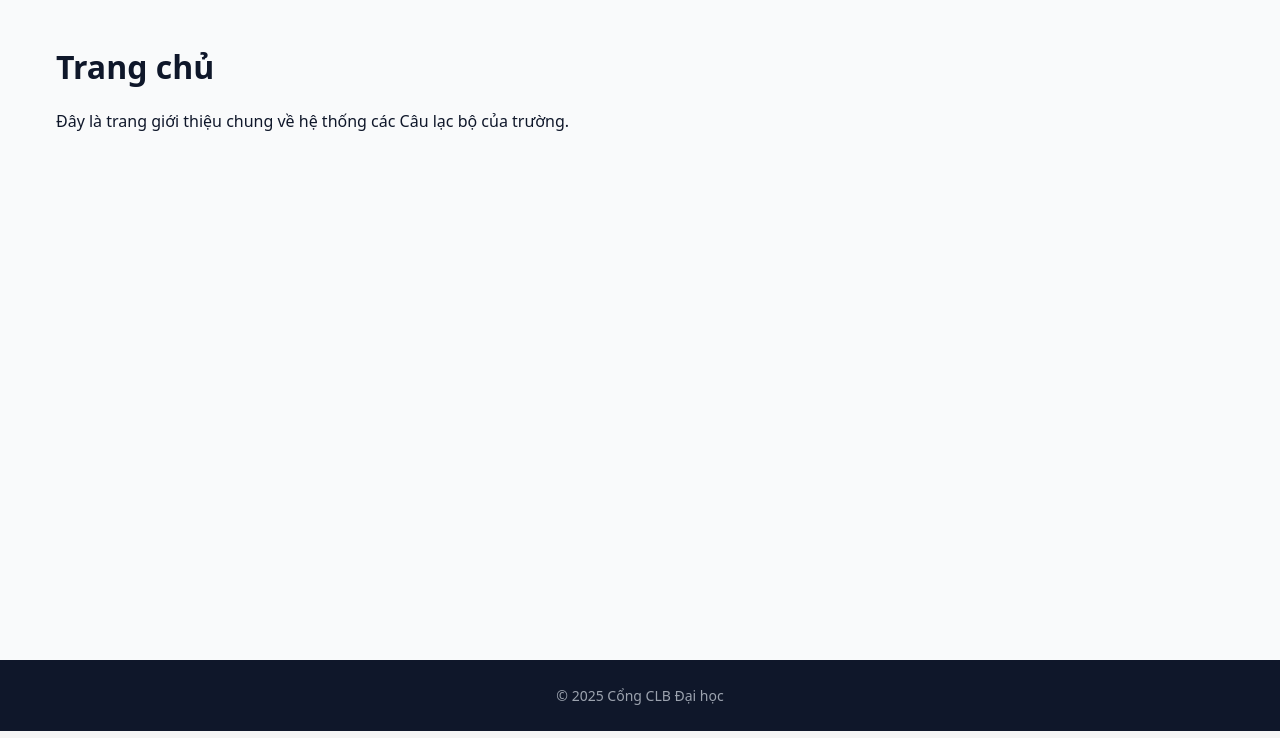
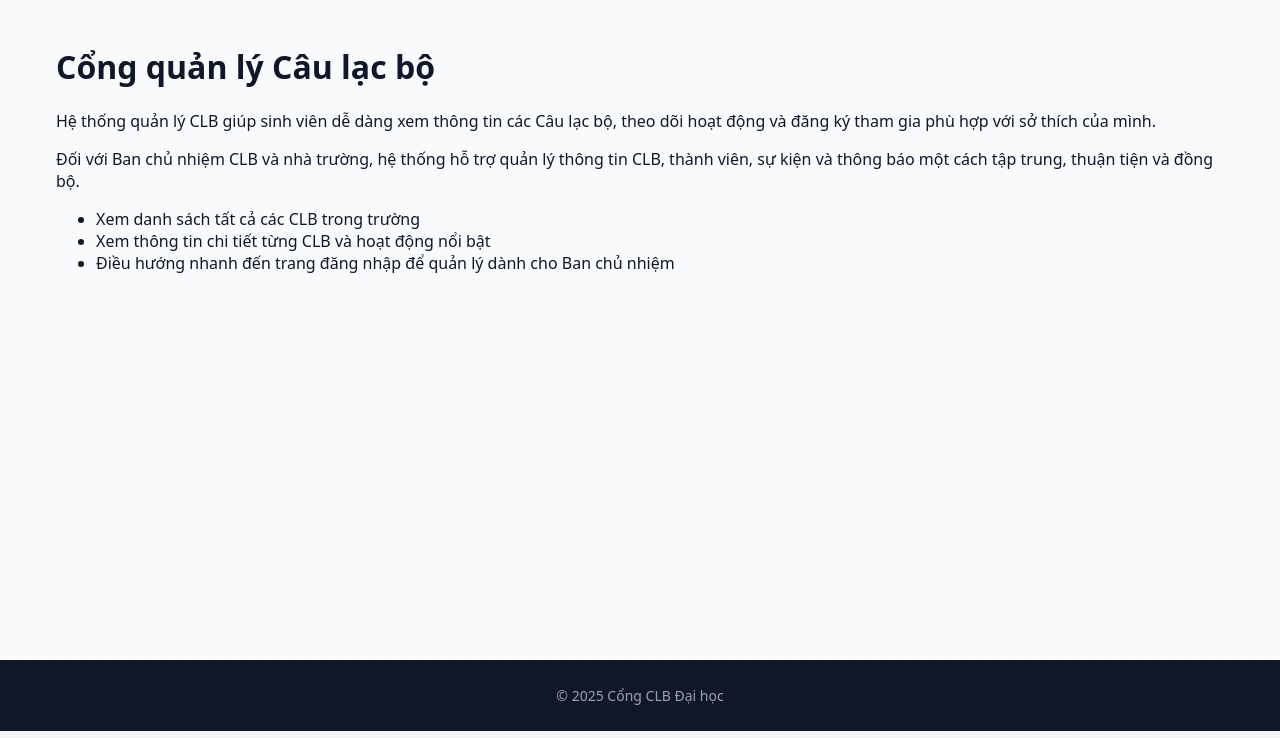
Before and after one commit to hnguyen013/nhapmon_cnpm_group-1_club-management, a Django app: page / in a window 1280 px wide. Shown: the part 62-800 px from the top of the page. Run offline with Django 5.2, Linux system fonts and the light colour scheme.

Commit message:
feat: update home page introduction

```diff
--- a/portal/templates/portal/home.html
+++ b/portal/templates/portal/home.html
@@ -1,8 +1,22 @@
 {% extends "portal/base_home.html" %}
 
-{% block title %}Trang chủ | Cổng CLB{% endblock %}
+{% block title %}Trang chủ | Cổng quản lý CLB{% endblock %}
 
 {% block content %}
-<h1>Trang chủ</h1>
-<p>Đây là trang giới thiệu chung về hệ thống các Câu lạc bộ của trường.</p>
+<h1>Cổng quản lý Câu lạc bộ</h1>
+
+<p>
+    Hệ thống quản lý CLB giúp sinh viên dễ dàng xem thông tin các Câu lạc bộ,
+    theo dõi hoạt động và đăng ký tham gia phù hợp với sở thích của mình.
+</p>
+<p>
+    Đối với Ban chủ nhiệm CLB và nhà trường, hệ thống hỗ trợ quản lý thông tin CLB,
+    thành viên, sự kiện và thông báo một cách tập trung, thuận tiện và đồng bộ.
+</p>
+
+<ul>
+    <li>Xem danh sách tất cả các CLB trong trường</li>
+    <li>Xem thông tin chi tiết từng CLB và hoạt động nổi bật</li>
+    <li>Điều hướng nhanh đến trang đăng nhập để quản lý dành cho Ban chủ nhiệm</li>
+</ul>
 {% endblock %}
```
